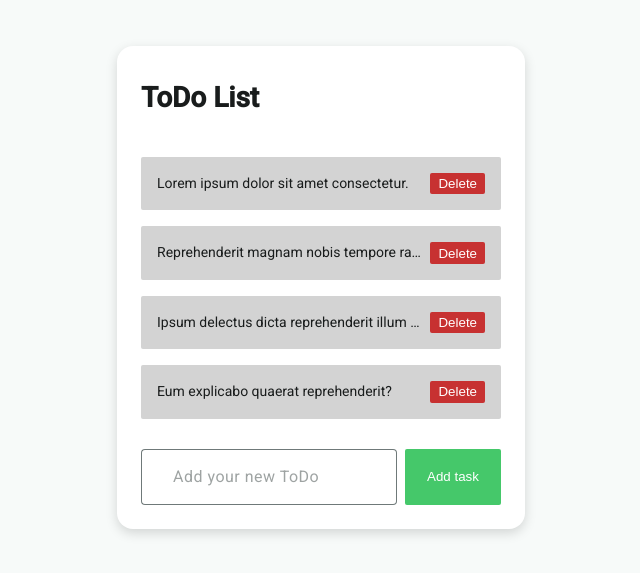
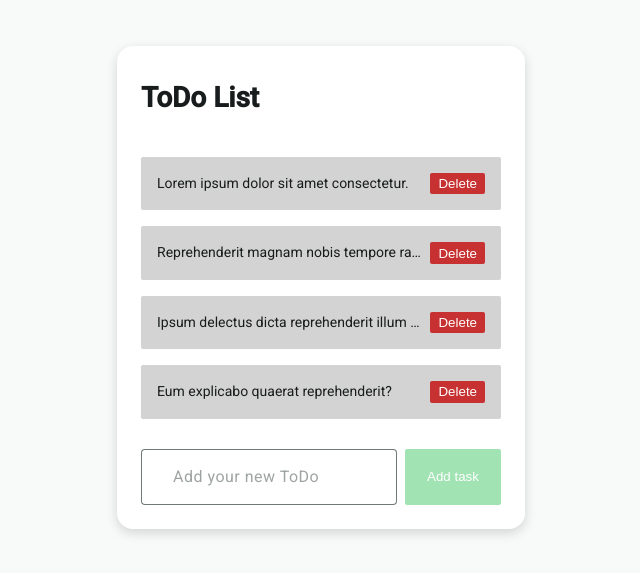
Before and after one commit to maximshatalov04/otus-angular-2026, an Angular app in the folder todo-list/: page / in a window 1280 px wide. Shown: the part 113-686 px from the top of the page, without its empty margins (319-959 px from the left). Built offline with nearby package versions, Linux system fonts and the light colour scheme.

Commit message:
Исправление замечания 4

```diff
--- a/todo-list/src/app/to-do-list-form/to-do-list-form.html
+++ b/todo-list/src/app/to-do-list-form/to-do-list-form.html
@@ -1,8 +1,14 @@
 <mat-form-field appearance="outline" class="form-field">
-    <input class="form-input" matInput type = "text" [(ngModel)]="task" placeholder="Add your new ToDo">
+    <input
+        class="form-input"
+        matInput
+        type = "text"
+        [ngModel]="newTaskText()"
+        (ngModelChange)="newTaskText.set($event)"
+        placeholder="Add your new ToDo">
 </mat-form-field>
 
 <button class="button button--add"
-    [class.button--disabled] = isDisabled()
+    [disabled] = isDisabled()
     (click)="onItemAdded()">Add task
 </button>
--- a/todo-list/src/app/to-do-list-form/to-do-list-form.ts
+++ b/todo-list/src/app/to-do-list-form/to-do-list-form.ts
@@ -1,4 +1,4 @@
-import { ChangeDetectionStrategy, Component, input, output } from '@angular/core';
+import { ChangeDetectionStrategy, Component, computed, output, signal } from '@angular/core';
 import { FormsModule } from '@angular/forms';
 import { MatFormFieldModule } from '@angular/material/form-field';
 import { MatInputModule } from '@angular/material/input';
@@ -11,18 +11,23 @@ import { MatInputModule } from '@angular/material/input';
   changeDetection: ChangeDetectionStrategy.OnPush
 })
 export class ToDoListForm {
-  task: string | undefined;
-  readonly isDisabled = input.required<boolean>();
   readonly taskToAdd = output<string>();
+  newTaskText = signal<string>('');
+  readonly isDisabled = computed(()=>
+    this.isEmpty(this.newTaskText())
+  );
 
   onItemAdded() {
-    const text = this.task;
-    if (!text || !text.trim()) {
+    const text = this.newTaskText();
+    if (this.isEmpty(text)) {
       return;
     }
 
-    console.log(text);
     this.taskToAdd.emit(text);
-    this.task = "";
+    this.newTaskText.set('');
+  }
+
+  isEmpty(text:string){
+    return !text || !text.trim();
   }
 }
--- a/todo-list/src/app/to-do-list/to-do-list.html
+++ b/todo-list/src/app/to-do-list/to-do-list.html
@@ -3,6 +3,5 @@
    [todos]="todos()"
    (itemIdToDelete)="onItemDeleted($event)" />
 <app-to-do-list-form
-   [isDisabled]="isEmpty()"
    (taskToAdd)="onTaskToAdd($event)"
    />
--- a/todo-list/src/app/to-do-list/to-do-list.scss
+++ b/todo-list/src/app/to-do-list/to-do-list.scss
@@ -22,7 +22,7 @@
         padding: 0.5rem;
     }
 
-    ::ng-deep .button--disabled {
+    ::ng-deep button[disabled] {
         opacity: 0.5;
     }
 
--- a/todo-list/src/app/to-do-list/to-do-list.ts
+++ b/todo-list/src/app/to-do-list/to-do-list.ts
@@ -1,4 +1,4 @@
-import { ChangeDetectionStrategy, Component, computed, signal } from '@angular/core';
+import { ChangeDetectionStrategy, Component, signal } from '@angular/core';
 import { ToDoListTitle } from '../to-do-list-title/to-do-list-title';
 import { ToDoListForm } from '../to-do-list-form/to-do-list-form';
 import { ToDoListContainer } from '../to-do-list-container/to-do-list-container';
@@ -24,8 +24,6 @@ export class ToDoList {
     { id: 4, text: 'Eum explicabo quaerat reprehenderit?' },
   ]);
 
-  readonly isEmpty = computed(() => this.todos()?.length === 0);
-
   onItemDeleted(itemId: number) {
      this.todos.update(currentItems =>
         currentItems.filter(item => item.id !== itemId)
```
